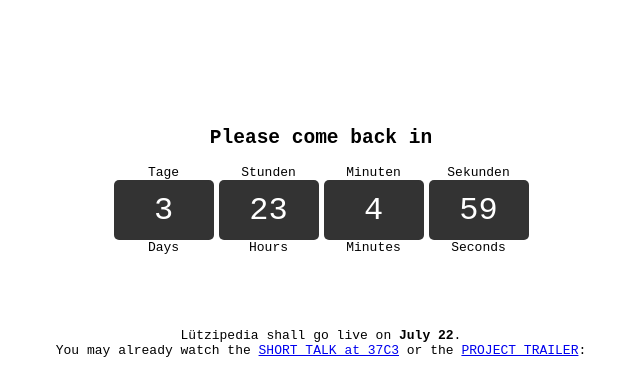
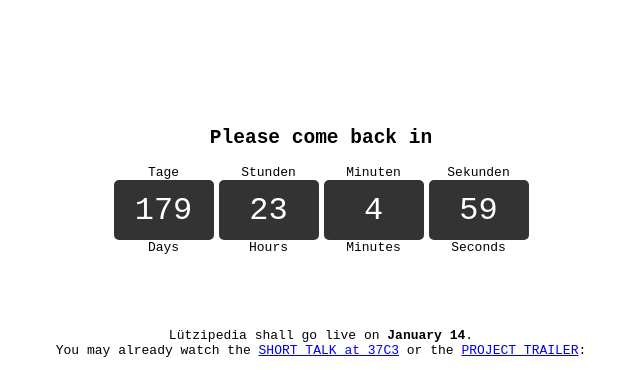
Before and after one commit to tomaydo/luetzipedia-de-html-countdown, a plain HTML site: page index.html in a window 1280 px wide. Shown: the top 370 px of the page, without its empty margins (319-959 px from the left). Drawn offline with Linux system fonts and the light colour scheme; grey boxes are pictures that could not be loaded.

Commit message:
Updated release date to Jan 14
Updated release date to January 14

```diff
--- a/index.html
+++ b/index.html
@@ -70,14 +70,14 @@
 
     <p>
         <br><br><br><br>
-		Lützipedia shall go live on <strong>July 22</strong>.<br>
+		Lützipedia shall go live on <strong>January 14</strong>.<br>
 		You may already watch the <a href="https://pretalx.c3voc.de/37c3-lightningtalks/talk/HUBJFX/" target="_blank">SHORT TALK at 37C3</a> or the <a href="https://youtu.be/lPqCkzOXENw" target="_blank">PROJECT TRAILER</a>:
 		<br><br>
         <iframe width="560" height="315" src="https://www.youtube.com/embed/lPqCkzOXENw?si=dgFohlyhNEUd7BB5" title="YouTube video player" frameborder="0" allow="accelerometer; autoplay; clipboard-write; encrypted-media; gyroscope; picture-in-picture; web-share" referrerpolicy="strict-origin-when-cross-origin" allowfullscreen></iframe>
     </p>
 
     <script>
-        var targetDate = new Date("Jul 22, 2024 12:00:00").getTime();
+        var targetDate = new Date("Jan 14, 2025 12:00:00").getTime();
         var daysElem = document.getElementById("days");
         var hoursElem = document.getElementById("hours");
         var minutesElem = document.getElementById("minutes");
```
